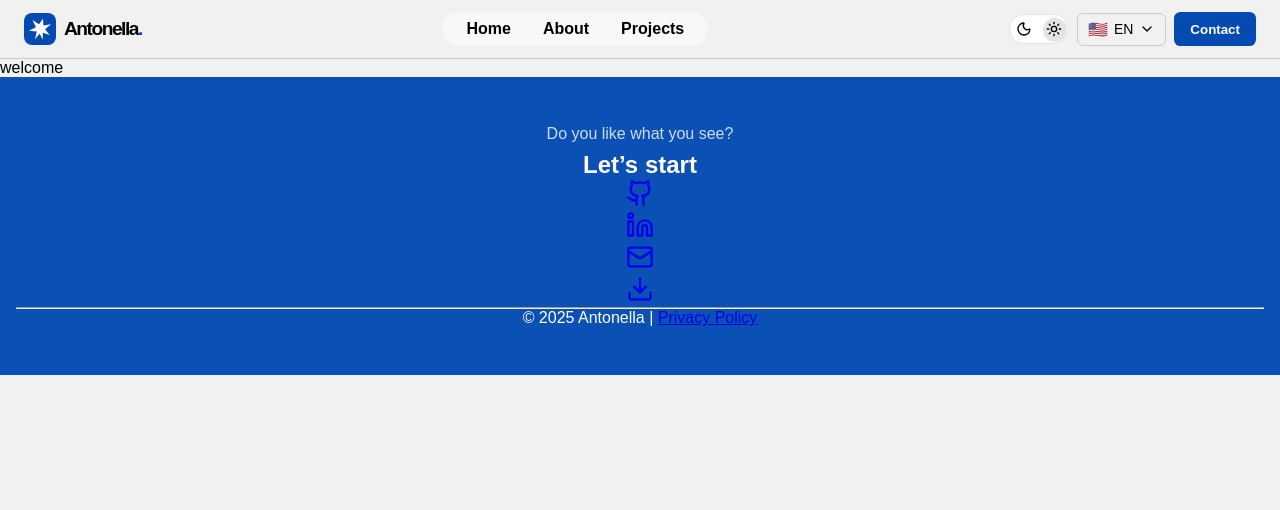
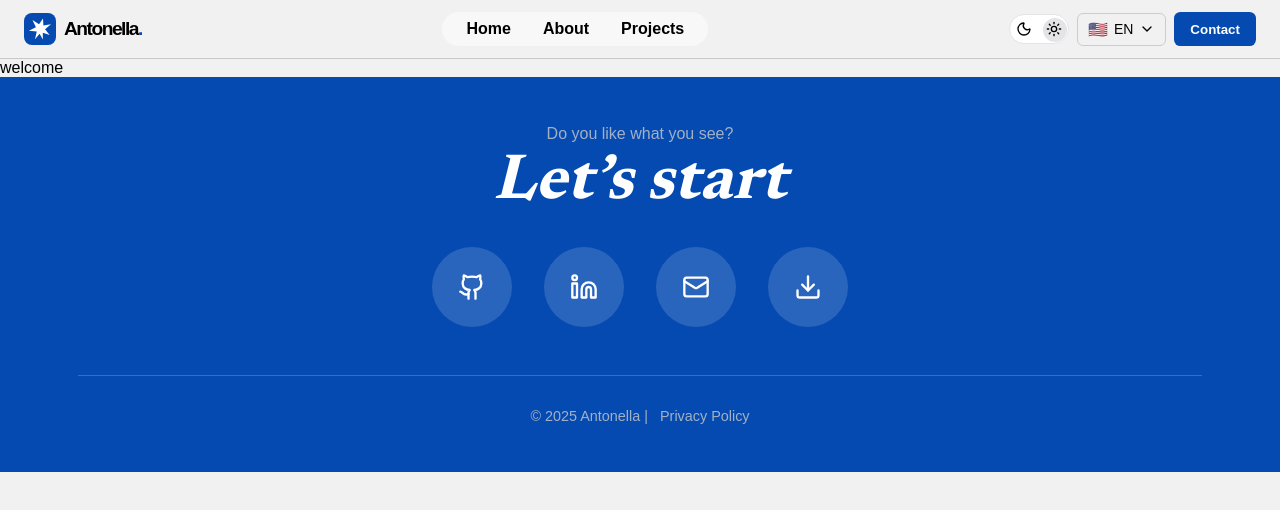
Before and after one commit to toancita/portfolio, a Next.js app: page / in a window 1280 px wide. Shown: the top 510 px of the page. Built offline with nearby package versions, Linux system fonts and the light colour scheme.

Commit message:
style: match footer design to mockup

```diff
--- a/src/app/components/footer/footer.jsx
+++ b/src/app/components/footer/footer.jsx
@@ -10,17 +10,17 @@ export default function Footer() {
       <h2 className={styles.title}>Let’s start</h2>
 
       <div className={styles.icons}>
-        <a href="https://github.com/tuUsuario" target="_blank" rel="noopener noreferrer">
+        <a href="https://github.com/toancita" target="_blank" rel="noopener noreferrer">
           <div className={styles.iconCircle}>
             <Github size={28} strokeWidth={2} />
           </div>
         </a>
-        <a href="https://linkedin.com/in/tuPerfil" target="_blank" rel="noopener noreferrer">
+        <a href="https://linkedin.com/in/antonellamanzanares" target="_blank" rel="noopener noreferrer">
           <div className={styles.iconCircle}>
             <Linkedin size={28} strokeWidth={2} />
           </div>
         </a>
-        <a href="mailto:correo@ejemplo.com">
+        <a href="antomartinamanzanares@gmail.com">
           <div className={styles.iconCircle}>
             <Mail size={28} strokeWidth={2} />
           </div>
--- a/src/app/components/footer/footer.module.css
+++ b/src/app/components/footer/footer.module.css
@@ -1,12 +1,74 @@
 .footer {
-  background-color: #0A50B5;
+  background-color: var(--primary);
   color: white;
   text-align: center;
   padding: 3rem 1rem;
+  width: 100%;
 }
 
 .subtitle {
   font-size: 1rem;
   margin-bottom: 0.5rem;
   opacity: 0.8;
+  margin-bottom: 0.5rem;
+  color: #CACACA;
 }
+
+.title {
+  font-family: var(--font-title);
+  font-weight: 900;
+  font-style: italic;
+  margin-bottom: 2rem;
+  font-size: 4rem;
+}
+
+.icons {
+  display: flex;
+  justify-content: center;
+  gap: 2rem;
+  margin-bottom: 3rem;
+  flex-wrap: wrap;
+}
+
+.iconCircle {
+  background-color: rgba(255, 255, 255, 0.15);
+  border-radius: 50%;
+  color: white;
+  width: 80px;
+  height: 80px;
+  display: flex;
+  align-items: center;
+  justify-content: center;
+  transition: background-color 0.3s ease, transform 0.3s ease;
+}
+
+.iconCircle:hover {
+  background-color: rgba(255, 255, 255, 0.25);
+  transform: translateY(-4px);
+  cursor: pointer;
+}
+
+.separator {
+  border: none;
+  border-top: 1px solid rgba(255, 255, 255, 0.2);
+  width: 90%;
+  margin: 2rem auto;
+}
+
+.bottomText {
+  font-size: 0.9rem;
+  opacity: 0.8;
+  color: #CACACA;
+}
+
+.privacyLink {
+  color: #CACACA;
+  text-decoration: none;
+  margin-left: 0.5rem;
+  border-bottom: 1px solid transparent;
+  transition: border-bottom 0.2s ease;
+}
+
+.privacyLink:hover {
+  color: white;
+}
```
